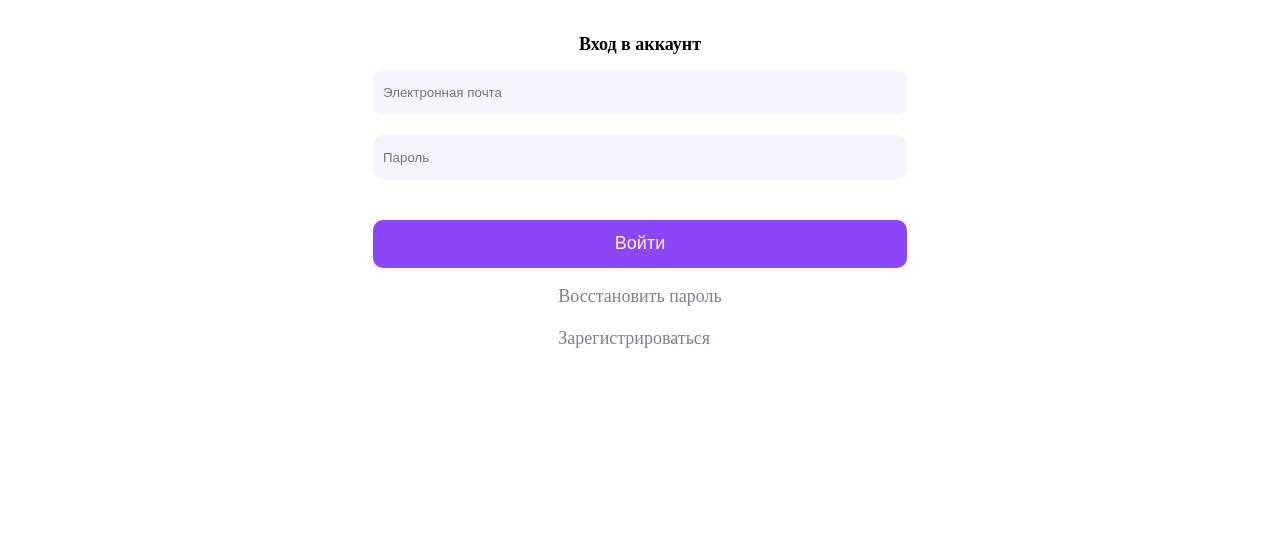
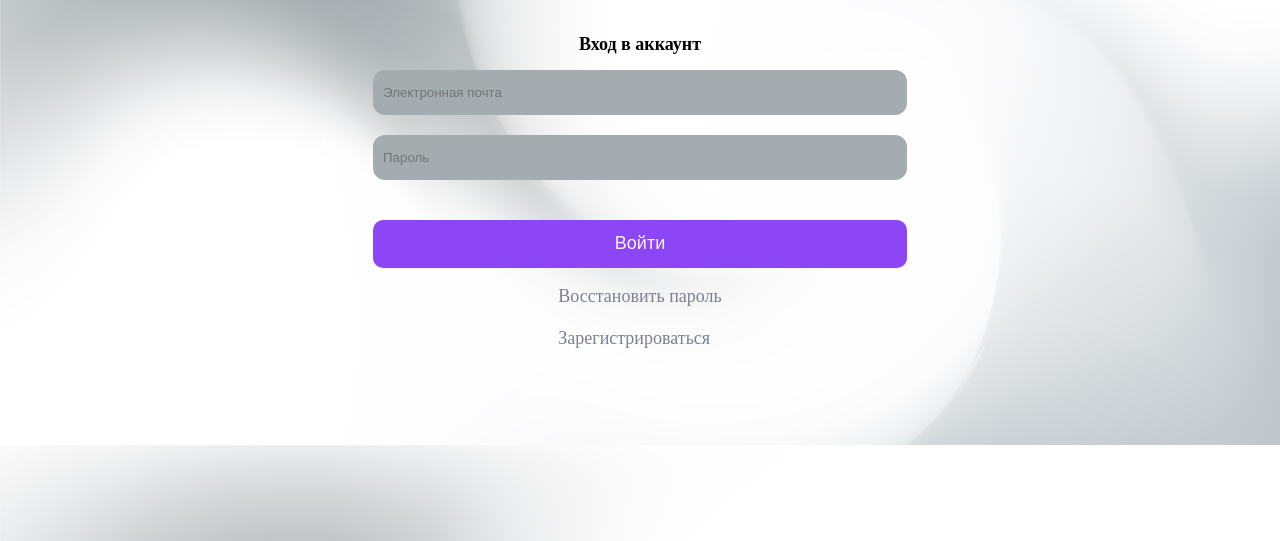
Before and after one commit to Veselchak-git/Bomes, a plain HTML site: page index.html in a window 1280 px wide. Shown: the part 275-816 px from the top of the page. Drawn offline with Linux system fonts and the light colour scheme.

Commit message:
update styles.css

```diff
--- a/styles.css
+++ b/styles.css
@@ -1,6 +1,8 @@
 body {
     display: flex;
     height: 100vh;
+    background-image: url('/photos/backgrond.jpg');
+    background-size: 100%;
 }
 
 form {
@@ -25,12 +27,12 @@ h2 {
 }
 
 input {
-    background-color: #F8F4FE;
+    background-color: #A4ACAF;
     width: 514px;
     padding-block: 15px;
     border: 1px;
     border-color: #D4D4DD;
-    border-radius: 10px;
+    border-radius: 12px;
     margin-bottom: 20px;
     padding-inline: 10px;
 }
```
Also changed, not shown: fonts/Afacad.ttf (added), photos/backgrond.jpg (added).
